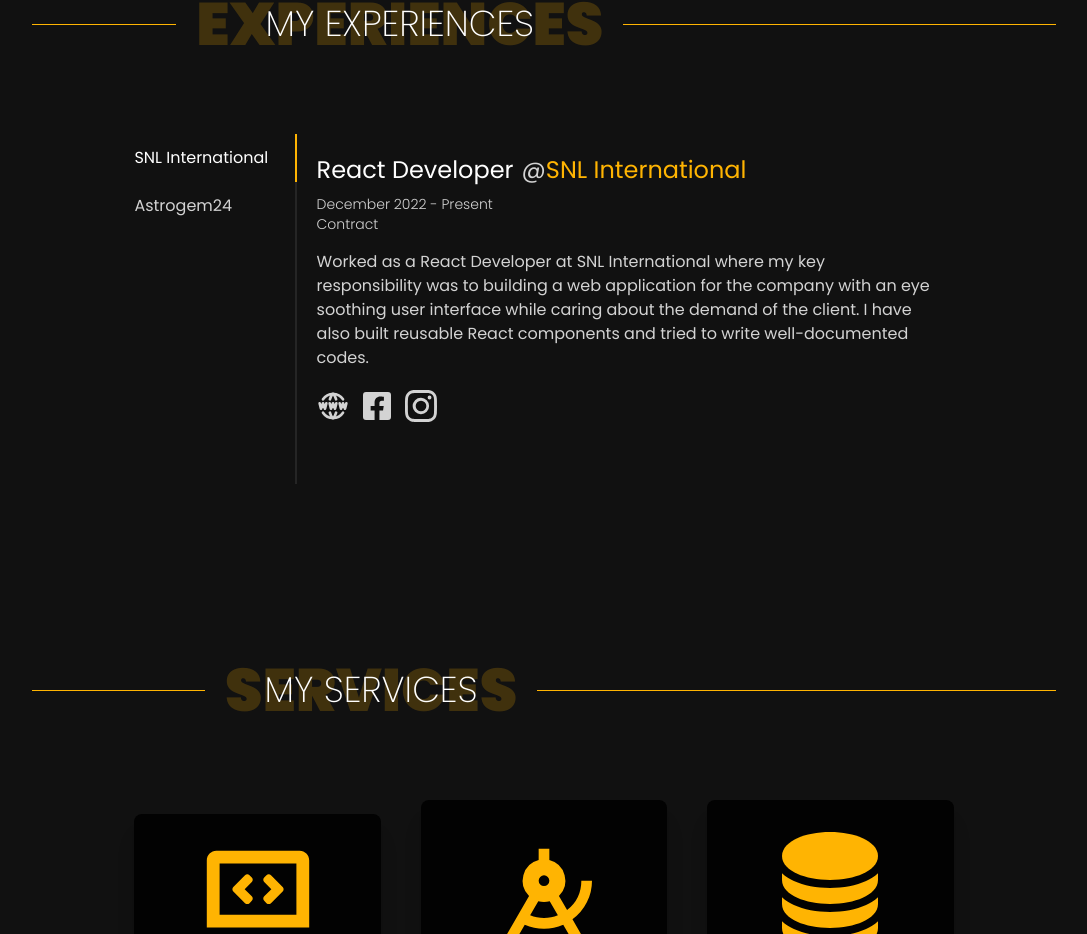
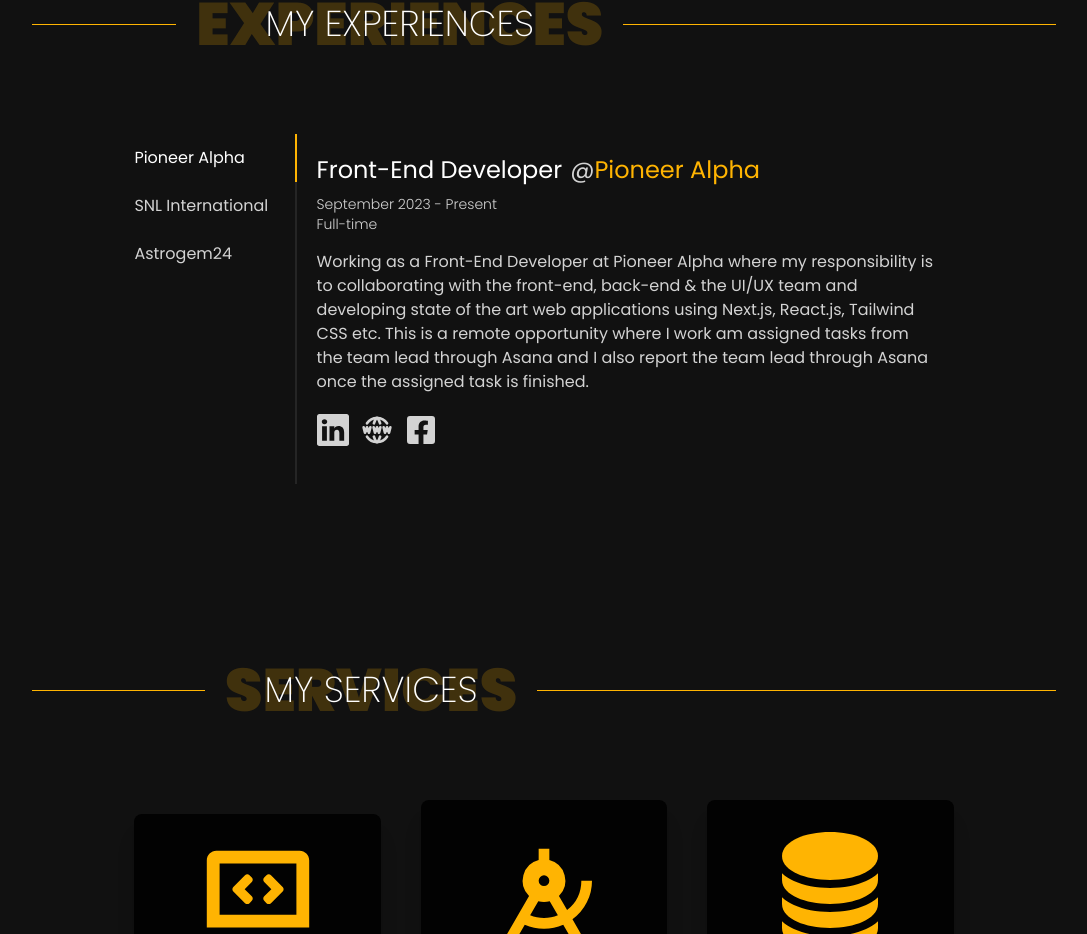
Before and after one commit to mjaumi/portfolio-milhan-joardar-aumi, a React (Create React App) app: page / in a window 1280 px wide. Shown: the part 1549-2483 px from the top of the page, without its empty margins (96-1183 px from the left). Built offline with nearby package versions, Linux system fonts and the light colour scheme.

Commit message:
new experience added

```diff
--- a/public/experiences.json
+++ b/public/experiences.json
@@ -12,11 +12,22 @@
         "id": 2,
         "companyName": "SNL International",
         "designation": "React Developer",
-        "duration": "December 2022 - Present",
+        "duration": "December 2022 - June 2023",
         "jobType": "Contract",
         "jobDescription": "Worked as a React Developer at SNL International where my key responsibility was to building a web application for the company with an eye soothing user interface while caring about the demand of the client. I have also built reusable React components and tried to write well-documented codes.",
         "facebookPageUrl": "https://www.facebook.com/profile.php?id=100087734663658",
         "instagramPageUrl": "https://www.instagram.com/snl_bangladesh/?igshid=YmMyMTA2M2Y%3D",
         "websiteUrl": "https://snl-international.netlify.app"
+    },
+    {
+        "id": 3,
+        "companyName": "Pioneer Alpha",
+        "designation": "Front-End Developer",
+        "duration": "September 2023 - Present",
+        "jobType": "Full-time",
+        "jobDescription": "Working as a Front-End Developer at Pioneer Alpha where my responsibility is to collaborating with the front-end, back-end & the UI/UX team and developing state of the art web applications using Next.js, React.js, Tailwind CSS etc. This is a remote opportunity where I work am assigned tasks from the team lead through Asana and I also report the team lead through Asana once the assigned task is finished.",
+        "facebookPageUrl": "https://www.facebook.com/pioneer.alpha.ltd",
+        "linkedInPageUrl": "https://www.linkedin.com/company/pioneer-alpha",
+        "websiteUrl": "https://pioneeralpha.com"
     }
 ]
--- a/src/components/Experiences/Experiences.js
+++ b/src/components/Experiences/Experiences.js
@@ -32,7 +32,7 @@
             <InView as='div' threshold={1.0} onChange={inView => inView && setCurrentSection('Experiences')}>
                 <animated.div ref={ref} style={animProps} className='py-20 w-[95%] xl:w-4/5 mx-auto flex flex-col xl:flex-row'>
                     <div className='w-full xl:w-1/4 2xl:w-1/5 overflow-x-auto xl:overflow-x-hidden overflow-y-hidden'>
-                        <div style={{ width: `${(isMobile && experiences.length > 2) ? '700px' : '100%'}` }} className='relative h-full flex xl:block border-b-2 xl:border-b-0 xl:border-r-2 border-base-100'>
+                        <div style={{ width: `${(isMobile && experiences.length > 2) ? '700px' : '100%'}` }} className='relative h-full flex xl:block border-b-2 xl:border-b-0 xl:border-r-2 border-base-100 mx-auto'>
                             {
                                 experiences.map((experience, index) => <button
                                     key={experience.id}
@@ -68,7 +68,7 @@
                             </p>
                             <p className='mt-4 text-center xl:text-left text-sm xl:text-base'>{experiences[selectedExperience]?.jobDescription}</p>
                         </div>
-                        <div className='mt-5 flex justify-center xl:justify-start'>
+                        <div className='mt-5 flex justify-center xl:justify-start space-x-3'>
                             {
                                 experiences[selectedExperience]?.linkedInPageUrl &&
                                 <a href={experiences[selectedExperience].linkedInPageUrl} className='hover:text-neutral duration-300' target='_blank' rel='noreferrer'>
@@ -83,13 +83,13 @@
                             }
                             {
                                 experiences[selectedExperience]?.facebookPageUrl &&
-                                <a href={experiences[selectedExperience].facebookPageUrl} className='hover:text-neutral duration-300 ml-3' target='_blank' rel='noreferrer'>
+                                <a href={experiences[selectedExperience].facebookPageUrl} className='hover:text-neutral duration-300' target='_blank' rel='noreferrer'>
                                     <FaFacebookSquare className='h-8 w-8' />
                                 </a>
                             }
                             {
                                 experiences[selectedExperience]?.instagramPageUrl &&
-                                <a href={experiences[selectedExperience].instagramPageUrl} className='hover:text-neutral duration-300 ml-3' target='_blank' rel='noreferrer'>
+                                <a href={experiences[selectedExperience].instagramPageUrl} className='hover:text-neutral duration-300' target='_blank' rel='noreferrer'>
                                     <BsInstagram className='h-8 w-8' />
                                 </a>
                             }
```
